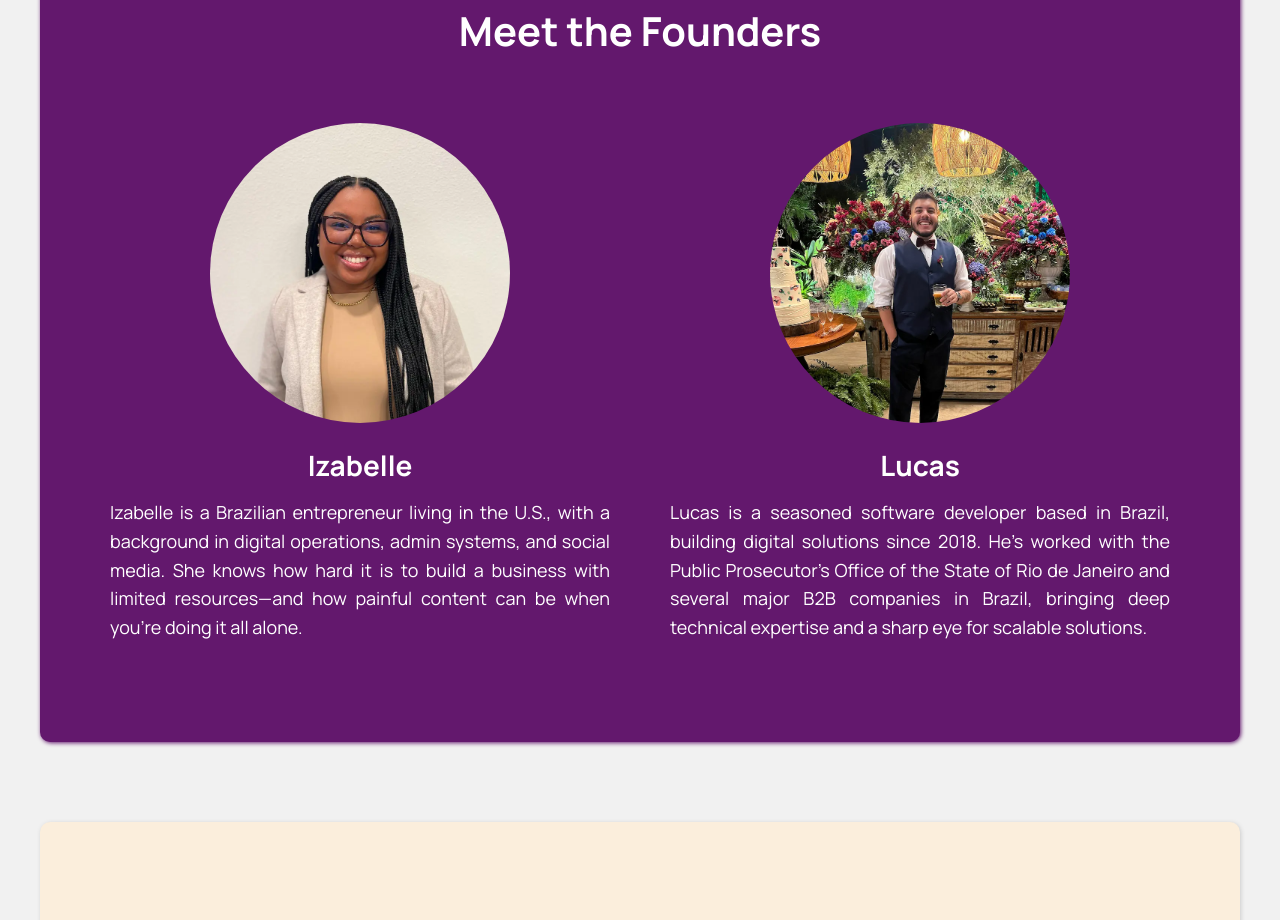
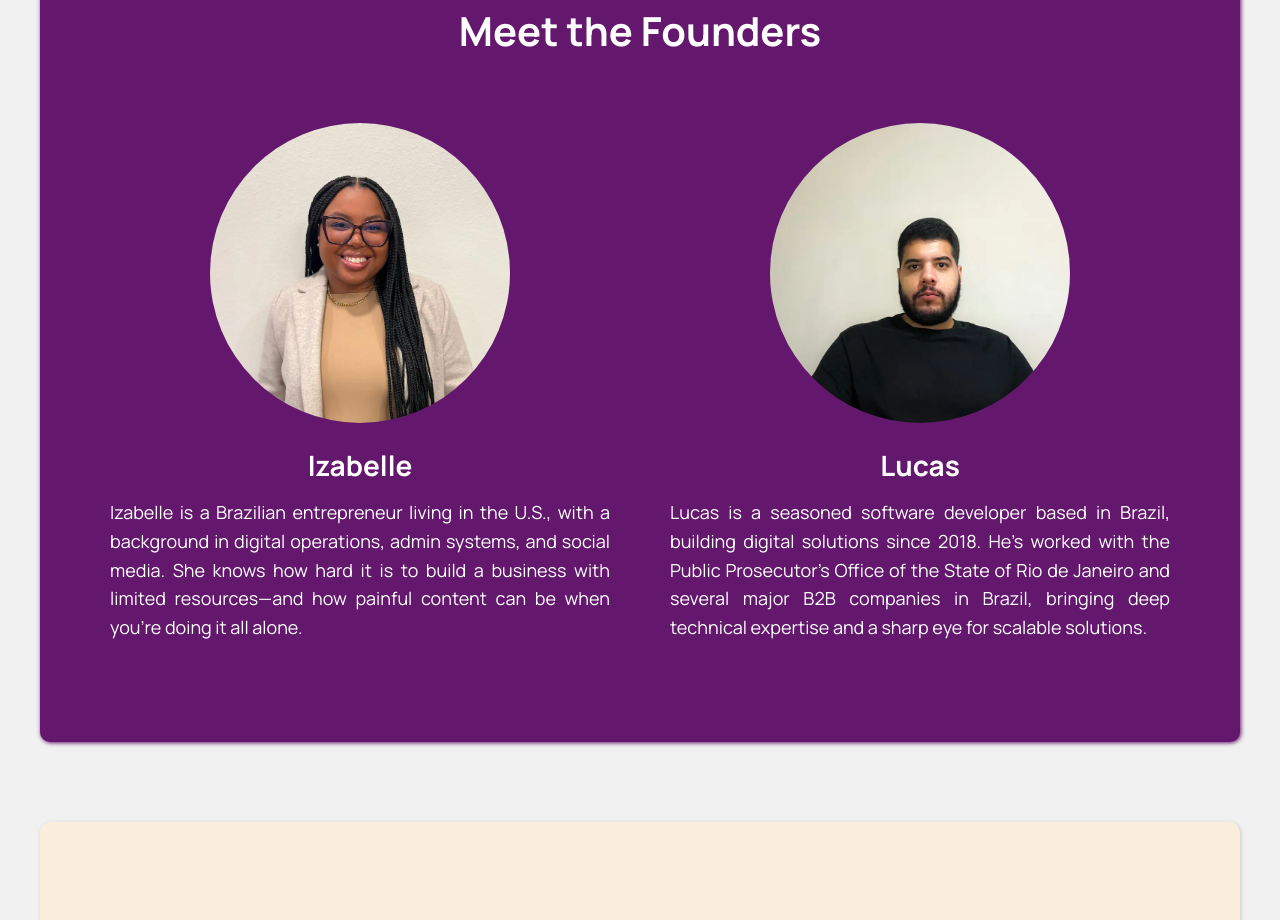
Before and after one commit to lucasmoraishustleq/landing-page, a React (Vite) app: page / in a window 1280 px wide. Shown: the part 3520-4440 px from the top of the page. Built offline with nearby package versions, Linux system fonts and the light colour scheme.

Commit message:
Updating founder photo.

```diff
--- a/src/components/Founders/Founders.tsx
+++ b/src/components/Founders/Founders.tsx
@@ -1,7 +1,7 @@
 import "./Founders.css";
 import { foundersContent } from "./FoundersContent";
 import izaImage from "../../assets/iza.webp";
-import lucasImage from "../../assets/lucas.webp";
+import teste from '../../assets/teste.webp'
 
 function Founders() {
   return (
@@ -16,7 +16,7 @@ function Founders() {
         </div>
 
         <div className="founder-card">
-          <img src={ lucasImage } alt={ foundersContent.founders[1].name } className="founder-image" loading="lazy"/>
+          <img src={ teste } alt={ foundersContent.founders[1].name } className="founder-image" loading="lazy" style={{ objectPosition: "center" }}/>
           <h3>{ foundersContent.founders[1].name }</h3>
           <p>{ foundersContent.founders[1].description }</p>
         </div>
```
Also changed, not shown: src/assets/lucas.webp (deleted), src/assets/teste.webp (added).
